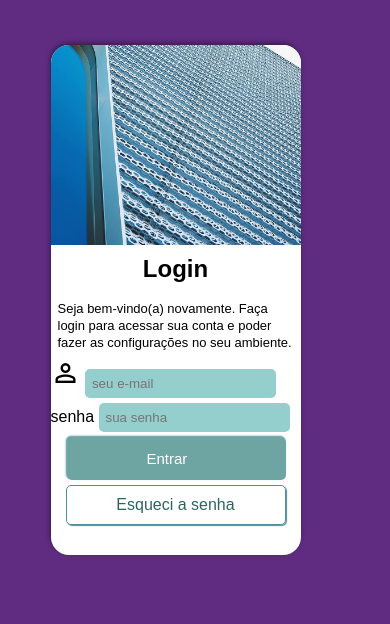
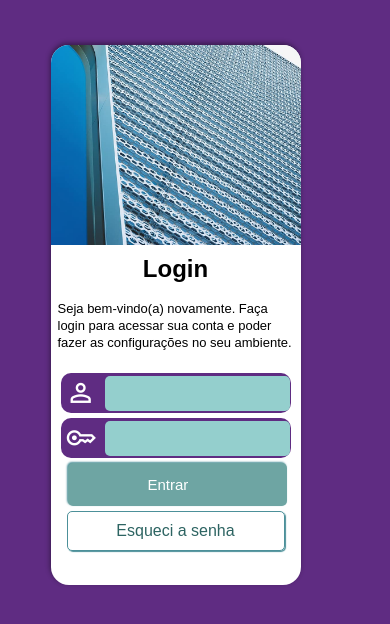
Before and after one commit to Laylateles/projeto-login, a plain HTML site: page index.html in a window 390 px wide. Drawn offline with nearby package versions, Linux system fonts and the light colour scheme.

Commit message:
terminei mobile first

```diff
--- a/estilos/style.css
+++ b/estilos/style.css
@@ -1,6 +1,7 @@
 @charset "UTF-8";
 
 /* mobile first */
+
 :root {
     --cor0:gray;
     --cor1:#94CFCD;
@@ -29,7 +30,7 @@ main {
     margin: auto;
     display: block;
     width: 250px;
-    height: 510px;
+    height: 540px;
     margin-top: 45px;
     border-radius: 18px;
     box-shadow: -1px -2px 5px rgba(0, 0, 0, 0.411);
@@ -44,6 +45,10 @@ main {
    height: 200px;
 }
 
+form {
+    padding: 10px;
+}
+
 h1 {
     padding: 10px;
     text-align: center;
@@ -56,28 +61,44 @@ article p {
    line-height: 17px ;
 }
 
-span.material-symbols-outlined {
-    font-size: 30px;
-    height: 20px;
-    display: inline-block;
+
+.material-symbols-outlined {
+    font-size: 1.9em;
+    height: 40px;
+    padding: 5px;
 }
 
+.dados {
+    width: 100%;
+    height: 40px;
+    margin: 5px 0px;
+    background-color: var(--cor4);
+    border-radius: 10px;
+    color: white;
+
+}
+
+
+
 #iemail {
-    padding: 7px;
+    padding-top: 20px;
+    padding-right: 8px;
     color: var(--cor0);
     background-color: var(--cor1);
     border-radius: 5px;
     border: none;
-    margin-bottom: 5px;
 }
 
+
 #isenha {
-    padding: 7px;
+    padding-top: 20px;
+    padding-right: 8px;
     color: var(--cor0);
     background-color: var(--cor1);
-    margin-bottom: 5px;
+    margin-bottom: 10px;
     border-radius: 5px;
     border: none;
+
 }
 
 #entrar {
@@ -86,7 +107,7 @@ span.material-symbols-outlined {
     padding-bottom: 13px;
     padding-left: 80px;
     padding-right: 99px;
-    margin-left: 16px;
+    margin-left: 7px;
     color: white;
     background-color: #6ea5a3;
     border: none;
@@ -105,7 +126,7 @@ a {
     color:var(--corh) ;
     padding: 10px;
     border-radius: 5px;
-    margin: 15px;
+    margin: 6px;
 }
 
 #esqueci {
--- /dev/null
+++ b/estilos/tablet.css
@@ -0,0 +1,7 @@
+@charset "UTF-8";
+
+/* config tablet */
+
+body {
+    background-color: black;
+}
--- a/index.html
+++ b/index.html
@@ -6,6 +6,7 @@
     <title>Login</title>
     <link href="https://fonts.googleapis.com/css2?family=Material+Symbols+Outlined" rel="stylesheet" />
     <link rel="stylesheet" href="estilos/style.css">
+    <link rel="stylesheet" href="estilos/tablet.css" media="screen and (min-width:768px) and (max width:992px)">
 </head>
 <body>
     <main>
@@ -18,16 +19,15 @@
 
         <form action="login.php" method="post">
 
-            <div>
-                <span class="material-symbols-outlined">
-                    person
-                    </span>
-                <input type="email" name="email" id="iemail" required placeholder="seu e-mail" minlength="8" maxlength="25">
+            <div class="dados">
+    <span class="material-symbols-outlined">person</span>
+                <input type="email" name="email" id="iemail" required minlength="8" maxlength="25" >
                 <label for="iemail"></label>
             </div>
-            <p>
-                <label for="isenha">senha</label>
-                <input type="password" name="senha" id="isenha" required placeholder="sua senha" min="8" max="20" >
+            <p class="dados">
+    <span class="material-symbols-outlined"> key</span>
+                <input type="password" name="senha" id="isenha" required min="8" max="20" >
+                <label for="isenha"></label>
             </p>
             <p>
                 <input type="submit" value="Entrar" id="entrar">
```
